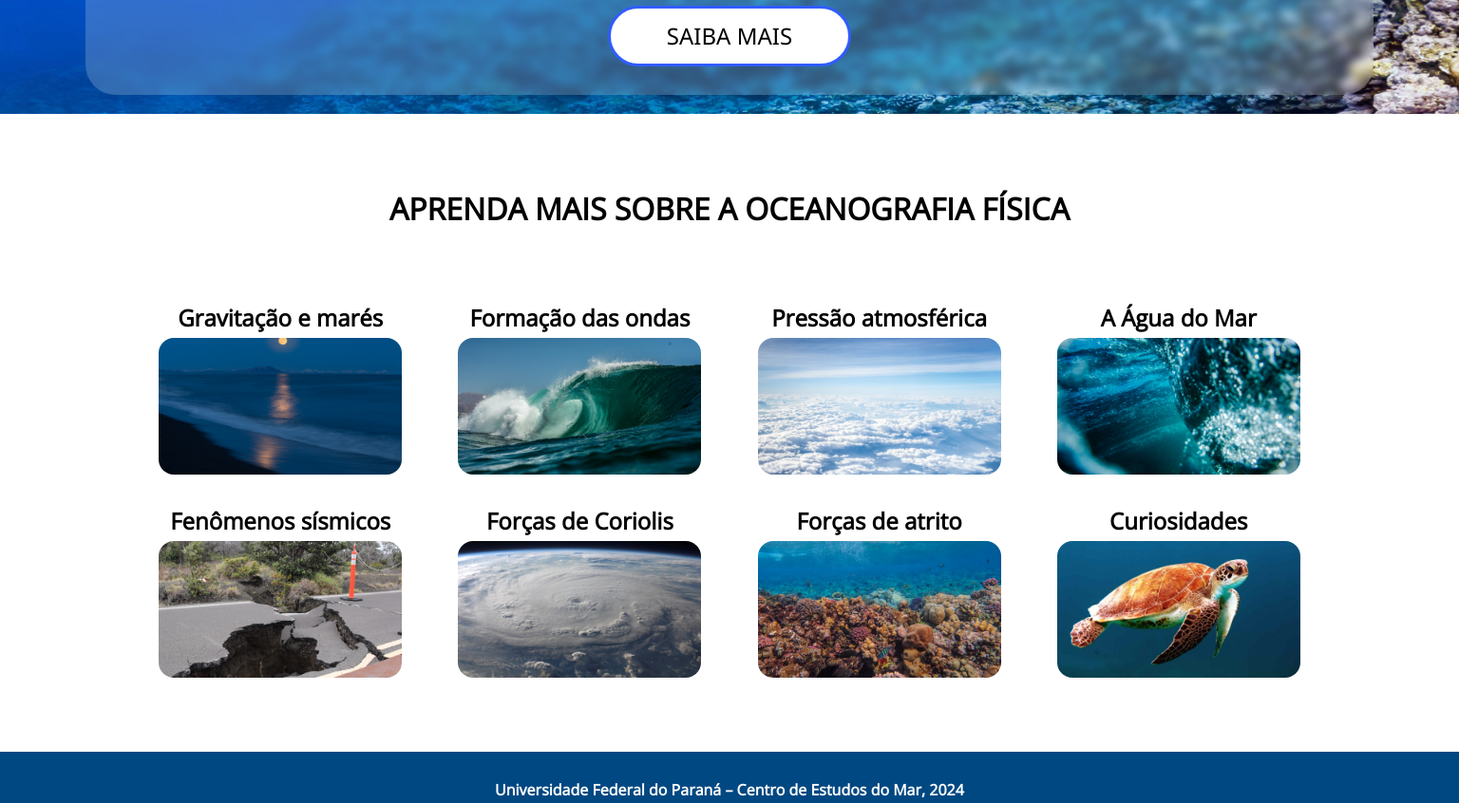
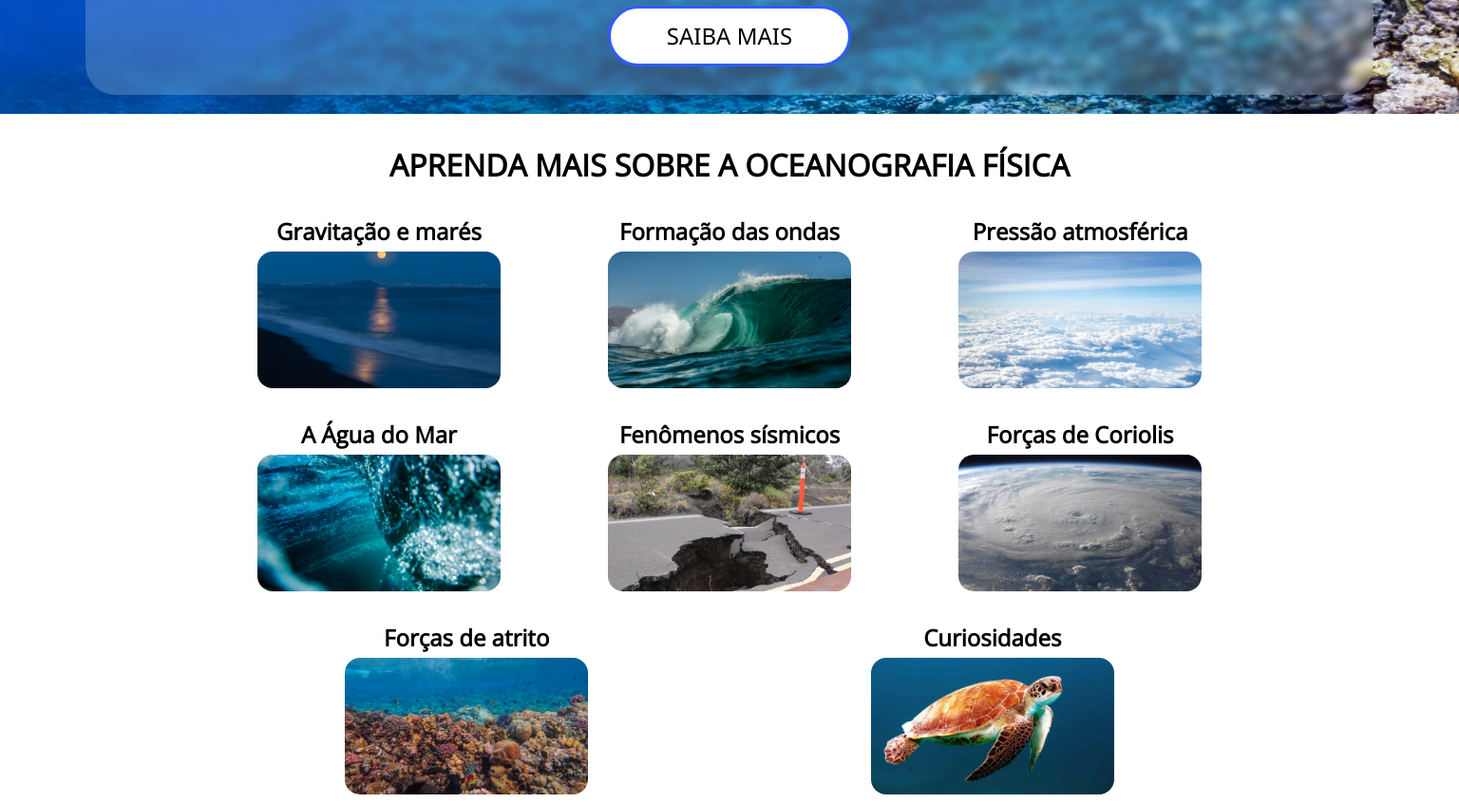
Before and after one commit to vgiebeluka/vgiebeluka.github.io, a plain HTML site: page index.html in a window 1536 px wide. Shown: the part 680-1526 px from the top of the page at 95% size. Drawn offline with nearby package versions, Linux system fonts and the light colour scheme.

Commit message:
Correcoes de responsividade

```diff
--- a/style.css
+++ b/style.css
@@ -652,9 +652,22 @@ footer {
   }
 }
 
+@media (max-width: 1920px) and (min-width: 1440px) {
+
+  .topicos {
+    min-height: 40vh;
+  }
+
+  .container-topicos {
+    max-width: 70%;
+  }
+}
+
 /* Ajustes específicos para resoluçöes entre 1440x900 e 1280x720 */
 
-@media (max-width: 1441px) and (min-width: 1279px) {
+
+@media (max-width: 1439px) and (min-width: 1279px) {
+
   .hero h1 {
     font-size: 4rem;
   }
```
Also changed, not shown: pressao.html (+1 -1 lines).
